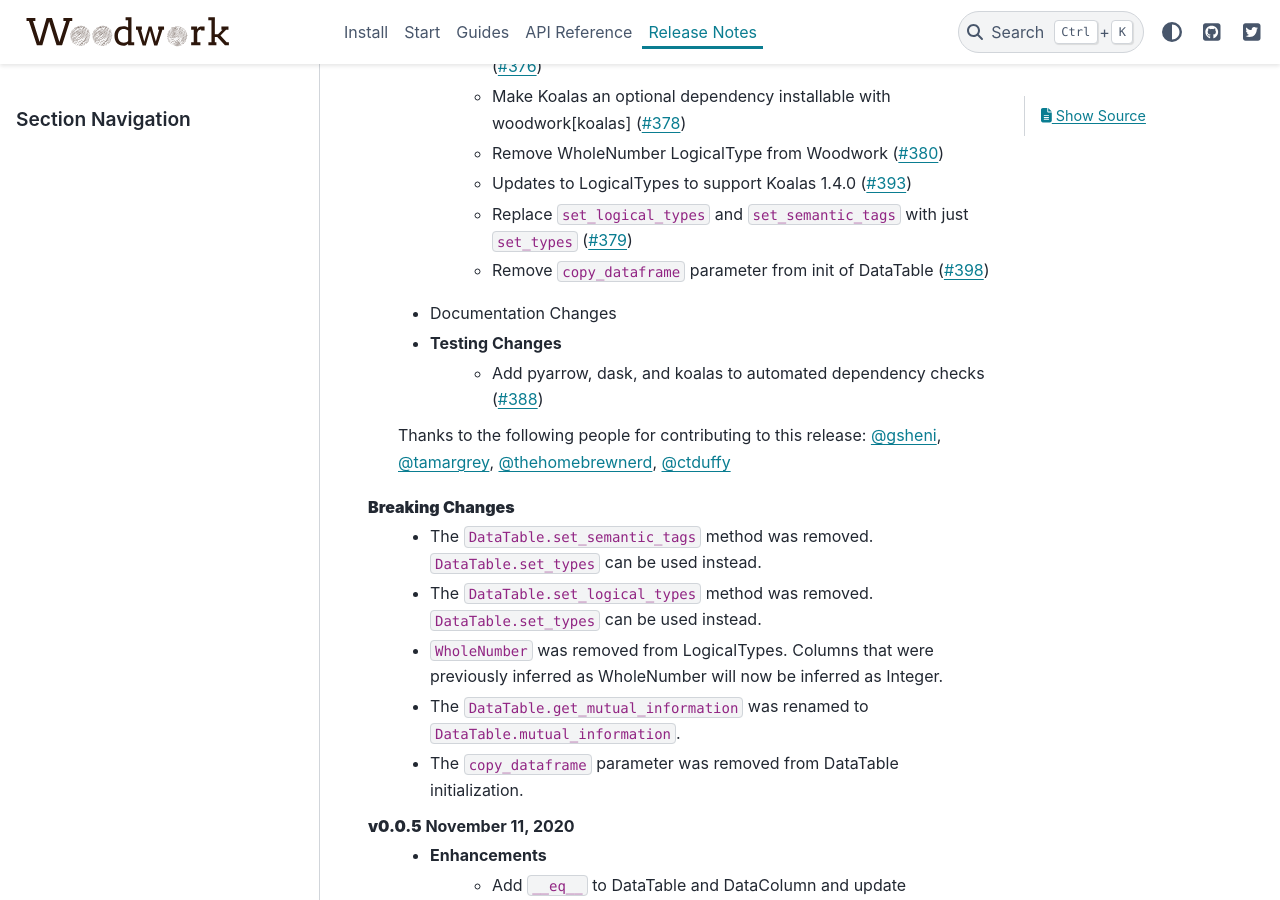
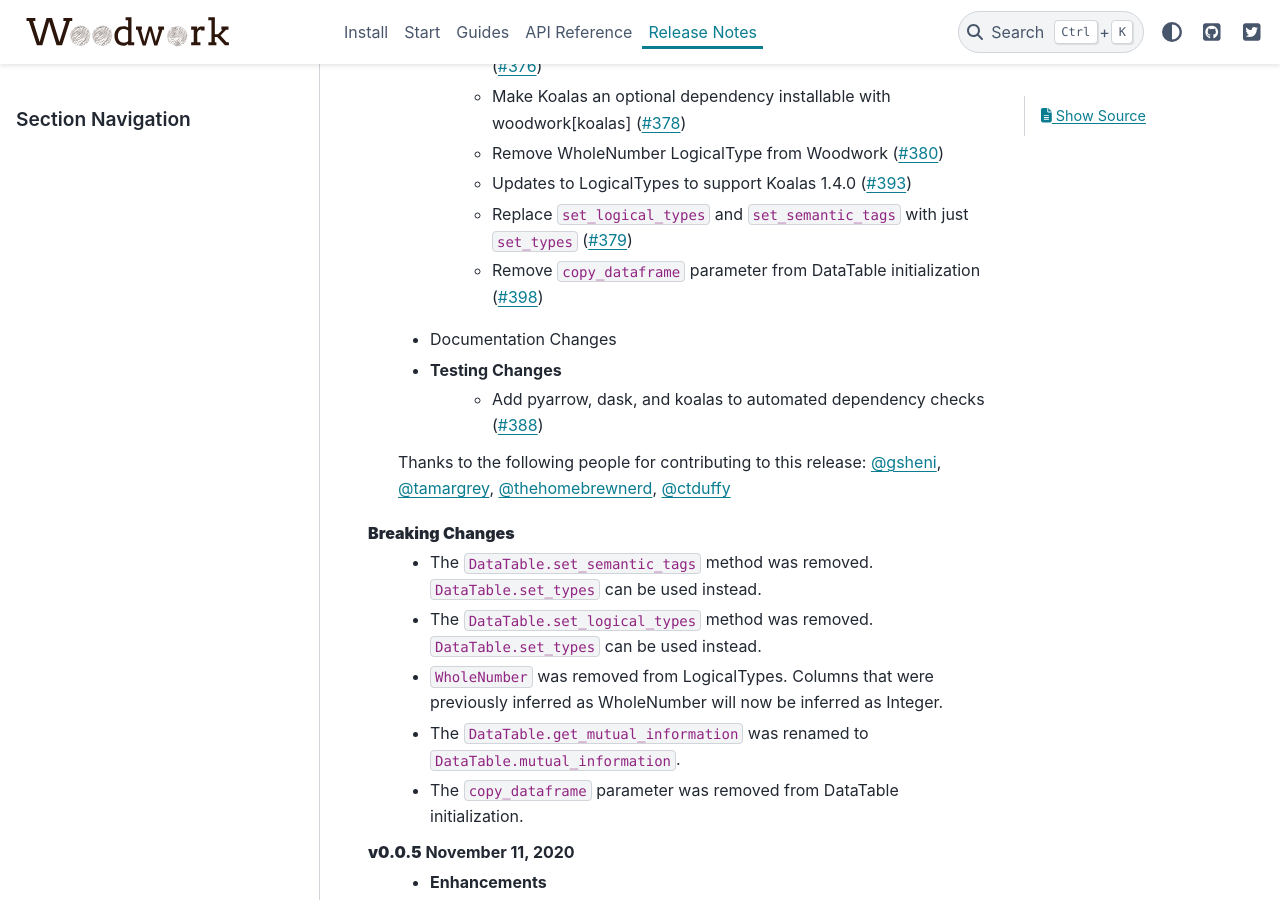
Before and after one commit to alteryx/woodwork, a Sphinx documentation site: the page built from docs/source/release_notes.rst, in a window 1280 px wide and 900 px high, scrolled down 503 px. Built offline with Sphinx 7.4.7 and the PyData theme 0.15.4, drawn with Linux system fonts in a browser that asks for light colours; comment, search, counter and statistics services are not loaded.

Commit message:
update release notes

```diff
--- a/docs/source/release_notes.rst
+++ b/docs/source/release_notes.rst
@@ -16,7 +16,7 @@ Release Notes
         * Remove WholeNumber LogicalType from Woodwork (:pr:`380`)
         * Updates to LogicalTypes to support Koalas 1.4.0 (:pr:`393`)
         * Replace ``set_logical_types`` and ``set_semantic_tags`` with just ``set_types`` (:pr:`379`)
-        * Remove ``copy_dataframe`` parameter from init of DataTable (:pr:`398`)
+        * Remove ``copy_dataframe`` parameter from DataTable initialization (:pr:`398`)
     * Documentation Changes
     * Testing Changes
         * Add pyarrow, dask, and koalas to automated dependency checks (:pr:`388`)
```
